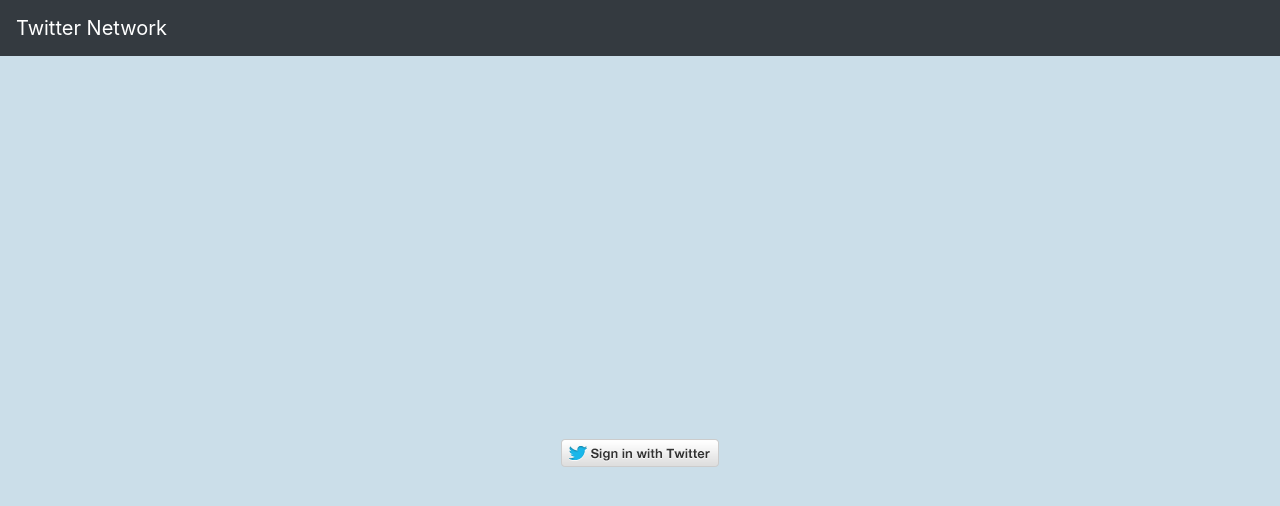
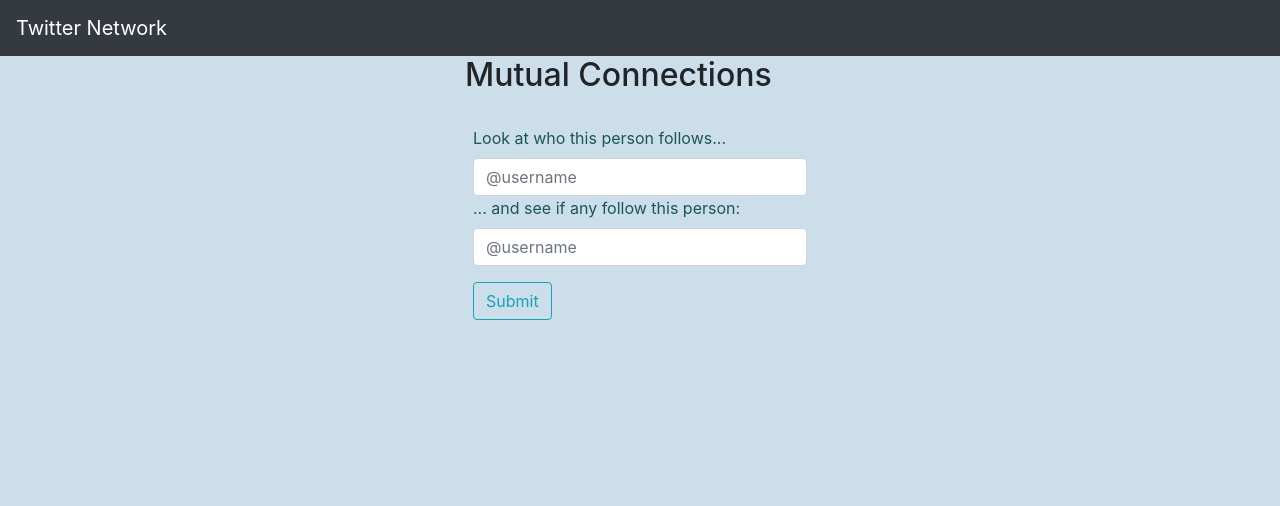
Before and after one commit to mattfae/FriendsOfFrontend, a React (Create React App) app: page /seconddegree in a window 1280 px wide. Shown: the top 506 px of the page. Built offline with nearby package versions, Linux system fonts and the light colour scheme.

Commit message:
working mutuals request

```diff
--- a/src/App.js
+++ b/src/App.js
@@ -2,7 +2,7 @@
 import { Switch, Route } from 'react-router-dom';
 import './App.css';
 import ServiceSelector from './components/ServiceSelector';
-import TwitLogin from './components/TwitLogin';
+import SecondDegree from './components/SecondDegree';
 import MyNavbar from './components/MyNavbar';
 import AccountSelector from './components/AccountSelector';
 
@@ -19,7 +19,7 @@
 
               <Route exact path="/" component={ServiceSelector} />
               <Route path="/friendsof" component={AccountSelector} />
-              <Route path="/seconddegree" component={TwitLogin} />
+              <Route path="/seconddegree" component={SecondDegree} />
 
             </Switch>
 
--- /dev/null
+++ b/src/components/SecondDegree.js
@@ -0,0 +1,78 @@
+import React, { Component } from 'react';
+import Form from 'react-bootstrap/Form';
+import Button from 'react-bootstrap/Button';
+
+
+class SecondDegree extends Component {
+
+    constructor() {
+        super();
+        this.state = {
+            targetUsername: '',
+            subjectUsername: '',
+            successfulPOST: false,
+            respData: null
+          };
+      }
+
+    handleSubmit = (event, tName, sName) => {
+        event.preventDefault();
+        console.log(event, tName, sName);
+        const reqObj = {
+                method: 'POST',
+                headers: {
+                  'Content-Type': 'application/json',
+                },
+                body: JSON.stringify({
+                        "second_degree": {
+                        target_username: tName,
+                        subject_username: sName
+                        }
+                    })
+                }
+        fetch('http://localhost:3000/second_degrees', reqObj)
+        .then(resp => resp.json())
+        .then(resp => {
+            console.log(resp)
+            });
+    }
+
+    targetChange(event) {
+        console.log(event.target.value)
+        this.setState({targetUsername: event.target.value});
+    }
+
+    subjectChange(event) {
+        console.log(event.target.value)
+        this.setState({subjectUsername: event.target.value});
+    }
+
+    render() {
+        return (
+            <div className="container h-100">
+                <div className="row">
+
+                    <div className="col-4"></div>
+
+                    <div className="col-4">
+                        <h2>Mutual Connections</h2>
+                        <Form id="newaccountform" className="mt-4 p-2" onSubmit={(e) => this.handleSubmit(e, this.state.targetUsername, this.state.subjectUsername)}>
+                            <Form.Group controlId="formUsername">
+                                <Form.Label>Look at who this person follows...</Form.Label>
+                                <Form.Control className="" type="targetUsername" placeholder="@username" value={this.state.value} onChange={(e) => this.targetChange(e)}/>
+                                <Form.Label>... and see if any follow this person:</Form.Label>
+                                <Form.Control className="" type="subjectUsername" placeholder="@username" value={this.state.value} onChange={(e) => this.subjectChange(e)}/>
+                            </Form.Group>
+                            <Button variant="outline-info" type="submit" >Submit</Button>
+                        </Form>
+                    </div>
+
+                    <div className="col-4"></div>
+
+                </div>
+            </div>
+        );
+    }
+}
+
+export default SecondDegree;
--- a/src/components/ServiceSelector.js
+++ b/src/components/ServiceSelector.js
@@ -1,6 +1,5 @@
 import React, { Component } from 'react';
 import { Link } from 'react-router-dom';
-import twitLogin from '../assets/twit.png';
 import Form from 'react-bootstrap/Form';
 import Button from 'react-bootstrap/Button';
 
@@ -68,9 +67,8 @@
                                     </Form.Group>
                                     <Button variant="outline-info" type="submit" >Submit</Button>
                                 </Form>
-
                             </div>
-                            <p>*note: Twitter API's rate limiting has mostly killed this feature.</p>
+                            <p>*note: free API rate limiting makes this demo only.</p>
                         </div>
                     </div>
 
@@ -78,9 +76,9 @@
                         <div className="card w-50 mt-5">
                             <h5 className="card-header">Second Degree</h5>
                               <div className="card-body">
-                                <p className="card-text">Sign in with Twitter and enter an account to see if anyone followed by that account is following you.</p>
-                                <Link to="/auth/twitter">
-                                    <img src={twitLogin} alt="Twitter Login" />
+                                <p className="card-text">Enter two twitter accounts to see which accounts followed by the first themselves follow the second.</p>
+                                <Link to="/seconddegree">
+                                    Select Accounts
                                 </Link>
                             </div>
                         </div>
--- a/src/components/TwitLogin.js
+++ b/src/components/TwitLogin.js
@@ -1,18 +1,28 @@
 import React, { Component } from 'react';
-import twitLogin from '../assets/twit.png';
 
 class TwitLogin extends Component {
 
-    handleLogin() {
-        console.log('clicked');
+    constructor() {
+       super()
+       this.state = { data: [] }
+    }
+
+    componentDidMount() {
+        fetch('http://localhost:3000/auth/twitter', { headers : {
+            'Content-Type': 'application/json',
+            'Accept': 'application/json'
+           }
+        })
+        .then(resp => resp.json())
+        .then(resp => {
+            console.log(resp);
+        });
     }
 
     render() {
         return (
-            <div className="container d-flex h-100 justify-content-center">
-                <div className="my-auto">
-                <input type="image" src={twitLogin} alt="Twitter Login" onClick={() => this.handleLogin()} />
-                </div>
+            <div>
+                <h1>test.</h1>
             </div>
         );
     }
```
